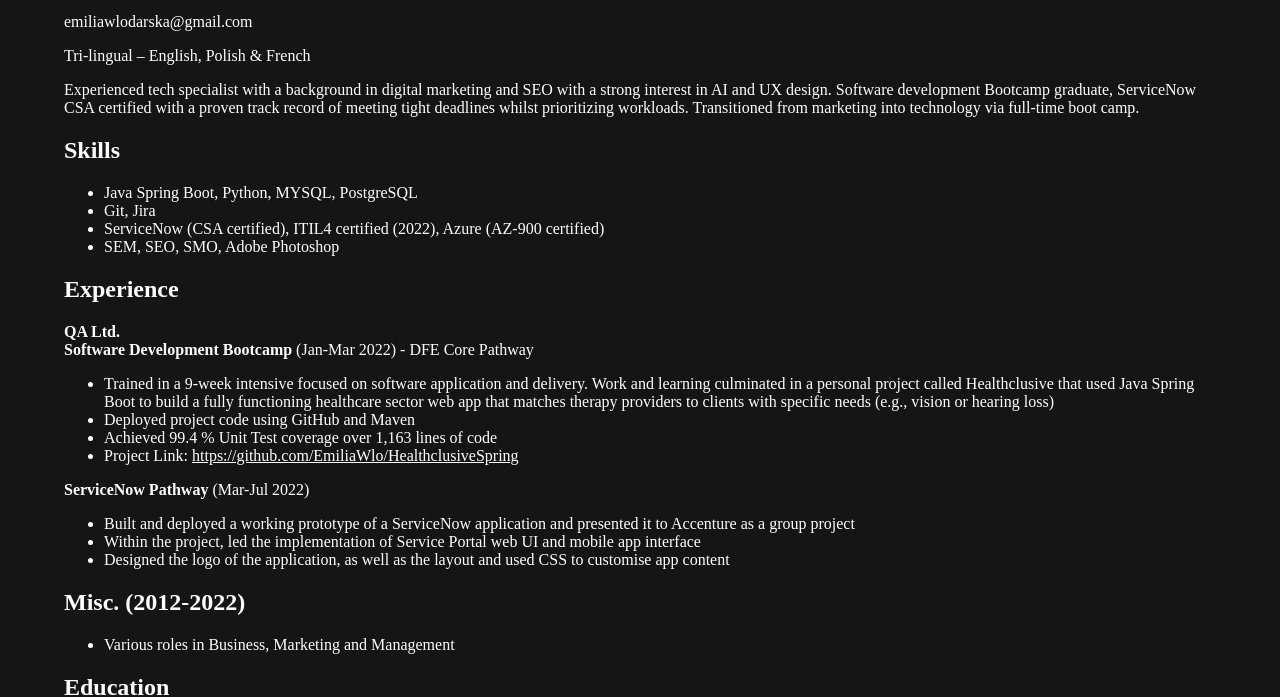
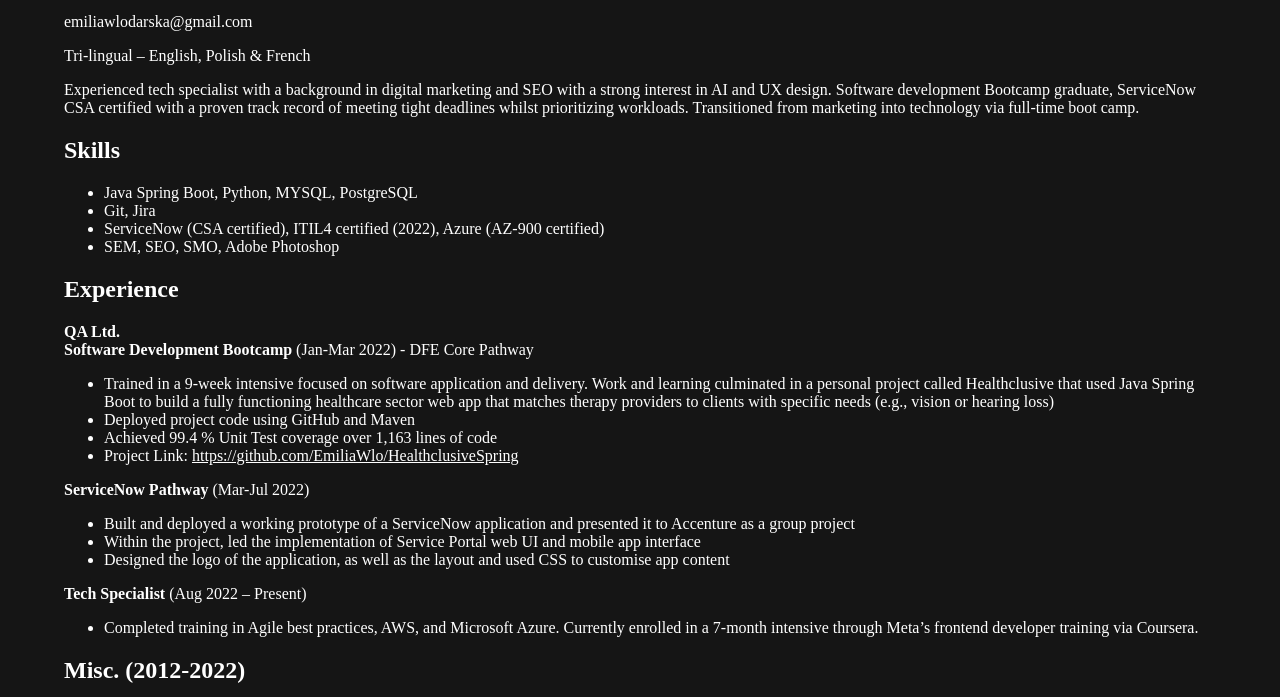
Before and after one commit to EmiliaWlo/EmiliaWlo.github.io, a plain HTML site: page index.html in a window 1280 px wide. Shown: the part 111-808 px from the top of the page. Drawn offline with Linux system fonts and the light colour scheme; a web font is replaced by a local one.

Commit message:
Updated experience section (#5)

```diff
--- a/index.html
+++ b/index.html
@@ -56,6 +56,13 @@
         <li>Designed the logo of the application, as well as the layout and used CSS to customise app content
         </li>
     </ul>
+    <div><b> Tech Specialist </b> (Aug 2022 – Present)</div>
+    <ul>
+        <li>Completed training in Agile best practices, AWS, and Microsoft Azure. Currently enrolled in
+            a 7-month intensive through Meta’s frontend developer training via Coursera.
+        </li>
+    </ul>
+
     <h2>Misc. (2012-2022)</h2>
     <ul>
         <li> Various roles in Business, Marketing and Management</li>
```
